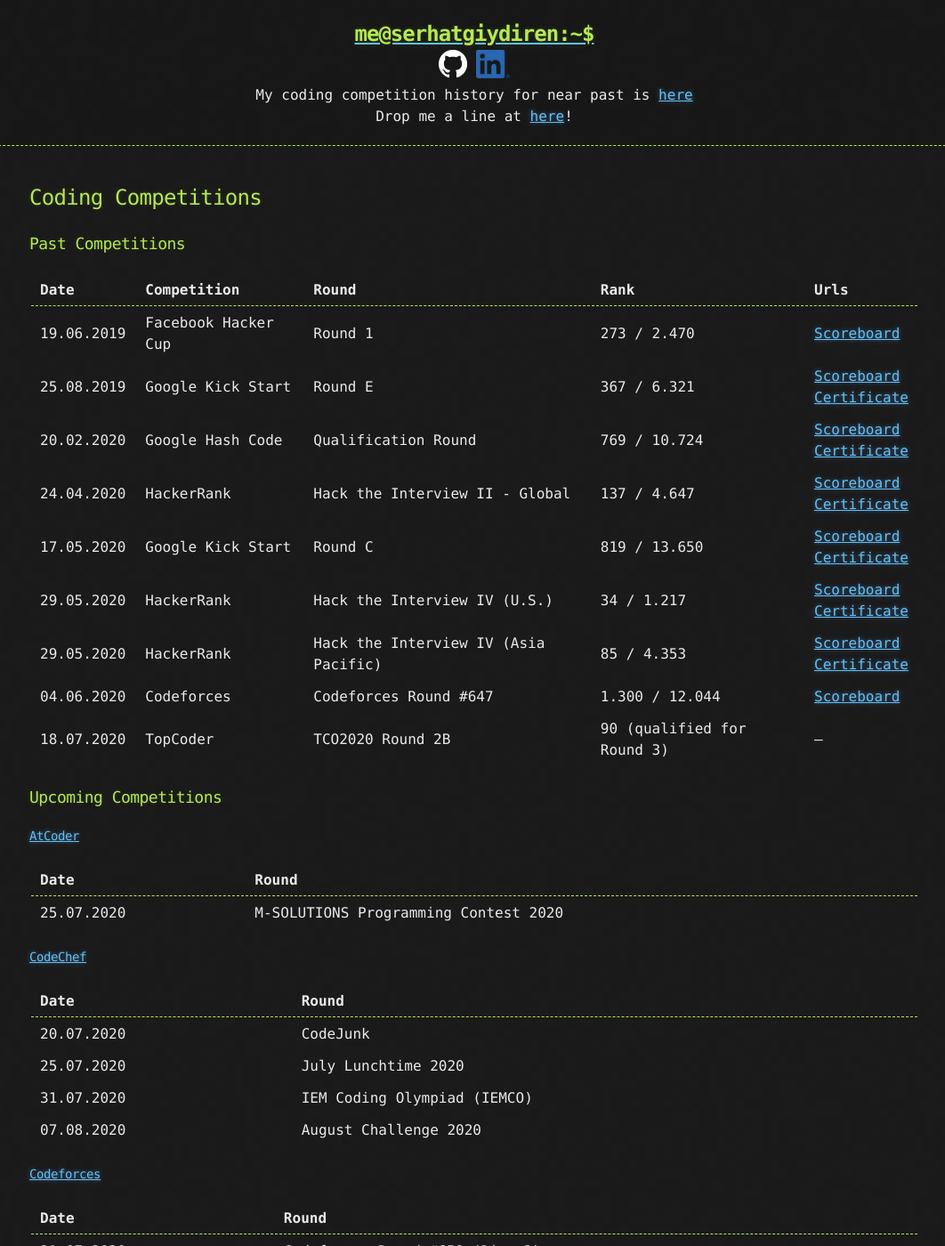
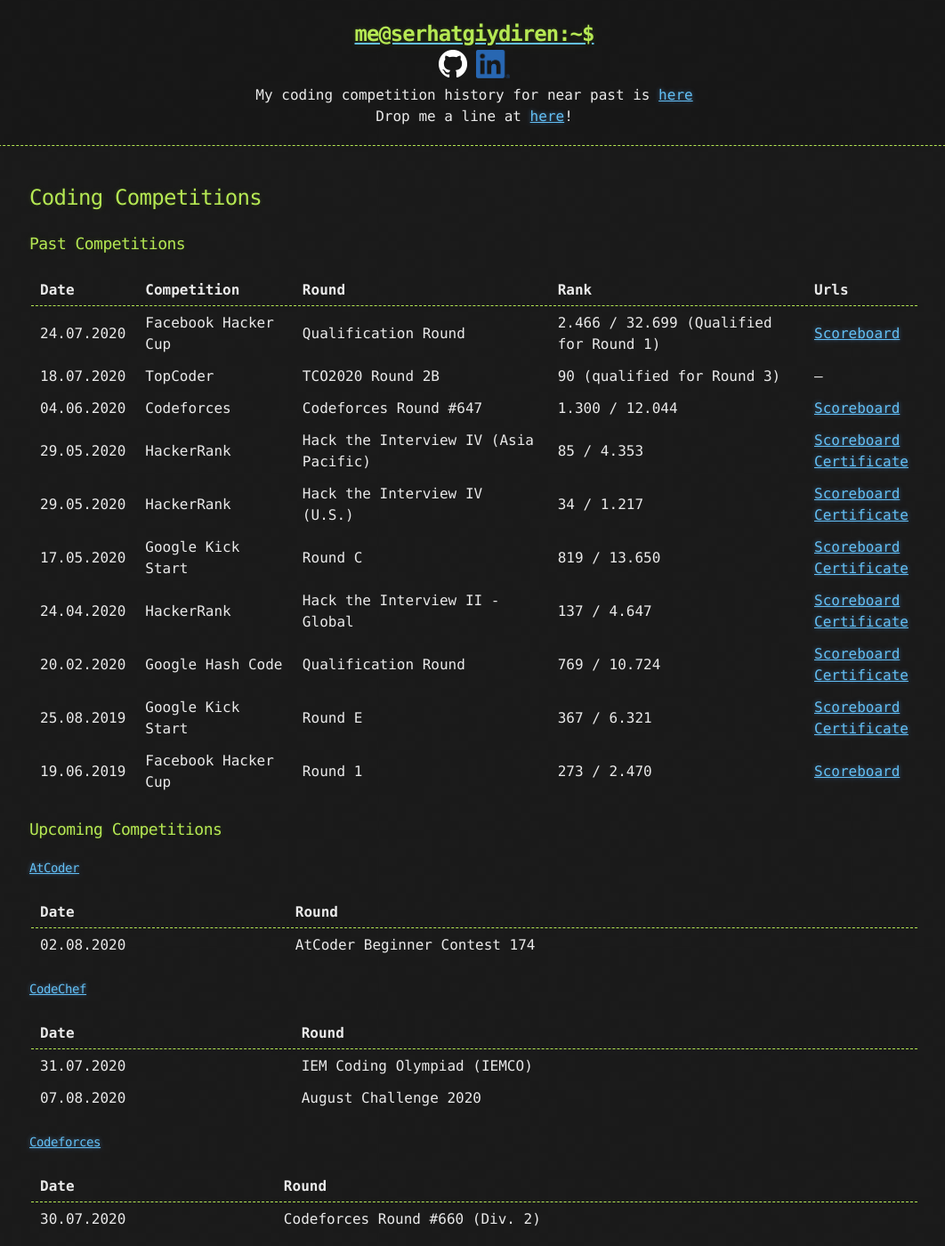
Before and after one commit to goodHunter27/serhatgiydiren.github.io, a Jekyll site: the page built from _posts/2020-01-07-coding-competitions.md, in a window 1280 px wide and 1400 px high. Shown: the whole window at 89% size, without its empty margins (107-1169 px from the left). Built offline with Jekyll 4.4.1, drawn with Linux system fonts in a browser that asks for light colours; some of the changed text lies outside the part shown.

Commit message:
Update 2020-01-07-coding-competitions.md

```diff
--- a/_posts/2020-01-07-coding-competitions.md
+++ b/_posts/2020-01-07-coding-competitions.md
@@ -7,15 +7,16 @@
 
 Date | Competition | Round | Rank | Urls
 ------------ | ------------- | ------------- | ------------- | -------------
+24.07.2020 | Facebook Hacker Cup | Qualification Round | 2.466 / 32.699 (Qualified for Round 1) | [Scoreboard](https://www.facebook.com/codingcompetitions/hacker-cup/2020/qualification-round/scoreboard){:target="_blank"}
+18.07.2020 | TopCoder | TCO2020 Round 2B | 90 (qualified for Round 3) | ---
+04.06.2020 | Codeforces | Codeforces Round #647 | 1.300 / 12.044 | [Scoreboard](https://codeforces.com/contest/1362/standings){:target="_blank"}
+29.05.2020 | HackerRank | Hack the Interview IV (Asia Pacific) | 85 / 4.353 | [Scoreboard](https://www.hackerrank.com/contests/hack-the-interview-iv-apac/leaderboard){:target="_blank"}<br />[Certificate](https://www.hackerrank.com/results/hack-the-interview-iv-apac/serhatgiydiren){:target="_blank"}
+29.05.2020 | HackerRank | Hack the Interview IV (U.S.) | 34 / 1.217 | [Scoreboard](https://www.hackerrank.com/contests/hack-the-interview-iv/leaderboard){:target="_blank"}<br />[Certificate](https://www.hackerrank.com/results/hack-the-interview-iv/serhatgiydiren){:target="_blank"}
+17.05.2020 | Google Kick Start | Round C | 819 / 13.650 | [Scoreboard](https://codingcompetitions.withgoogle.com/kickstart/round/000000000019ff43){:target="_blank"}<br />[Certificate](https://codingcompetitions.withgoogle.com/kickstart/certificate/round/000000000019ff43){:target="_blank"}
+24.04.2020 | HackerRank | Hack the Interview II - Global | 137 / 4.647 | [Scoreboard](https://www.hackerrank.com/contests/hack-the-interview-ii-global/leaderboard){:target="_blank"}<br />[Certificate](https://www.hackerrank.com/results/hack-the-interview-ii-global/serhatgiydiren){:target="_blank"}
+20.02.2020 | Google Hash Code | Qualification Round | 769 / 10.724 | [Scoreboard](https://codingcompetitions.withgoogle.com/hashcode/archive/2020){:target="_blank"}<br />[Certificate](https://codingcompetitions.withgoogle.com/hashcode/certificate/round/00000000001a006c){:target="_blank"}
+25.08.2019 | Google Kick Start | Round E | 367 / 6.321 | [Scoreboard](https://codingcompetitions.withgoogle.com/kickstart/round/0000000000050edb){:target="_blank"}<br />[Certificate](https://codingcompetitions.withgoogle.com/kickstart/certificate/round/0000000000050edb){:target="_blank"}
 19.06.2019 | Facebook Hacker Cup | Round 1 | 273 / 2.470 | [Scoreboard](https://www.facebook.com/codingcompetitions/hacker-cup/2019/round-1/scoreboard){:target="_blank"}
-25.08.2019 | Google Kick Start | Round E | 367 / 6.321 | [Scoreboard](https://codingcompetitions.withgoogle.com/kickstart/round/0000000000050edb){:target="_blank"}<br />[Certificate](https://codingcompetitions.withgoogle.com/kickstart/certificate/round/0000000000050edb){:target="_blank"}
-20.02.2020 | Google Hash Code | Qualification Round | 769 / 10.724 | [Scoreboard](https://codingcompetitions.withgoogle.com/hashcode/archive/2020){:target="_blank"}<br />[Certificate](https://codingcompetitions.withgoogle.com/hashcode/certificate/round/00000000001a006c){:target="_blank"}
-24.04.2020 | HackerRank | Hack the Interview II - Global | 137 / 4.647 | [Scoreboard](https://www.hackerrank.com/contests/hack-the-interview-ii-global/leaderboard){:target="_blank"}<br />[Certificate](https://www.hackerrank.com/results/hack-the-interview-ii-global/serhatgiydiren){:target="_blank"}
-17.05.2020 | Google Kick Start | Round C | 819 / 13.650 | [Scoreboard](https://codingcompetitions.withgoogle.com/kickstart/round/000000000019ff43){:target="_blank"}<br />[Certificate](https://codingcompetitions.withgoogle.com/kickstart/certificate/round/000000000019ff43){:target="_blank"}
-29.05.2020 | HackerRank | Hack the Interview IV (U.S.) | 34 / 1.217 | [Scoreboard](https://www.hackerrank.com/contests/hack-the-interview-iv/leaderboard){:target="_blank"}<br />[Certificate](https://www.hackerrank.com/results/hack-the-interview-iv/serhatgiydiren){:target="_blank"}
-29.05.2020 | HackerRank | Hack the Interview IV (Asia Pacific) | 85 / 4.353 | [Scoreboard](https://www.hackerrank.com/contests/hack-the-interview-iv-apac/leaderboard){:target="_blank"}<br />[Certificate](https://www.hackerrank.com/results/hack-the-interview-iv-apac/serhatgiydiren){:target="_blank"}
-04.06.2020 | Codeforces | Codeforces Round #647 | 1.300 / 12.044 | [Scoreboard](https://codeforces.com/contest/1362/standings){:target="_blank"}
-18.07.2020 | TopCoder | TCO2020 Round 2B | 90 (qualified for Round 3) | ---
 
 ### Upcoming Competitions
 
@@ -23,14 +24,12 @@
 
 Date | Round
 ------------ | -------------
-25.07.2020 | M-SOLUTIONS Programming Contest 2020
+02.08.2020 | AtCoder Beginner Contest 174
 
 #### [CodeChef](https://codechef.com){:target="_blank"}
 
 Date | Round
 ------------ | -------------
-20.07.2020 | CodeJunk
-25.07.2020 | July Lunchtime 2020
 31.07.2020 | IEM Coding Olympiad (IEMCO)
 07.08.2020 | August Challenge 2020
 
@@ -38,14 +37,12 @@
 
 Date | Round
 ------------ | -------------
-21.07.2020 | Codeforces Round #658 (Div. 2)
-24.07.2020 | Codeforces Round #659 (Div. 2)
+30.07.2020 | Codeforces Round #660 (Div. 2)
 
 #### [Facebook Hacker Cup](https://facebook.com/codingcompetitions/hacker-cup){:target="_blank"}
 
 Date | Round
 ------------ | -------------
-24.07.2020 | Qualification Round
 15.08.2020 | Round 1
 29.08.2020 | Round 2
 12.09.2020 | Round 3
@@ -87,10 +84,10 @@
 
 Date | Round
 ------------ | -------------
-n/a | n/a
+02.08.2020 | Weekly Contest 200
 
 #### [TopCoder](https://arena.topcoder.com){:target="_blank"}
 
 Date | Round
 ------------ | -------------
-24.07.2020 | SRM 788
+n/a | n/a
```
